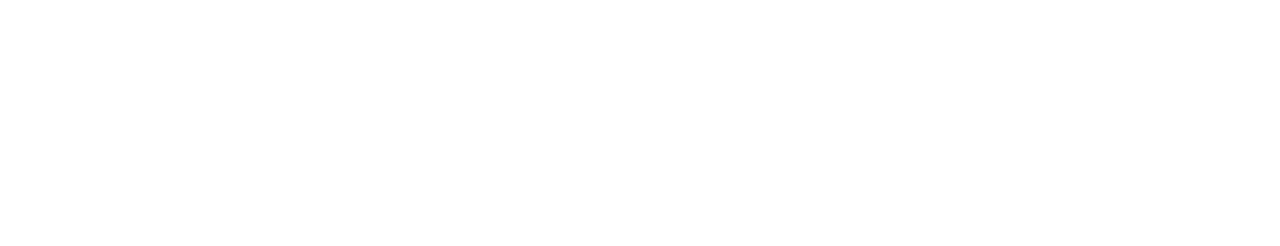
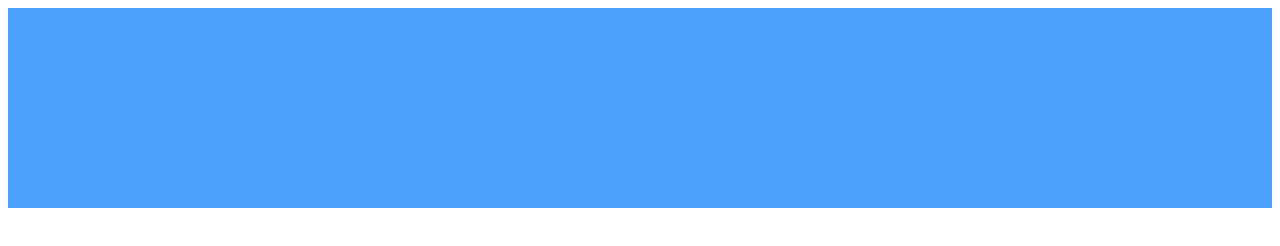
Before and after one commit to Angelo31294/html-css-booleaner, a plain HTML site: page index.html in a window 1280 px wide. Drawn offline with Linux system fonts and the light colour scheme.

Commit message:
Creazione background

```diff
--- a/CSS/style.css
+++ b/CSS/style.css
@@ -0,0 +1,5 @@
+header{
+    height: 200px;
+    width: auto;
+    background-color: #4EA0FF;
+}
```
Also changed, not shown: index.html (+3 -1 lines).
